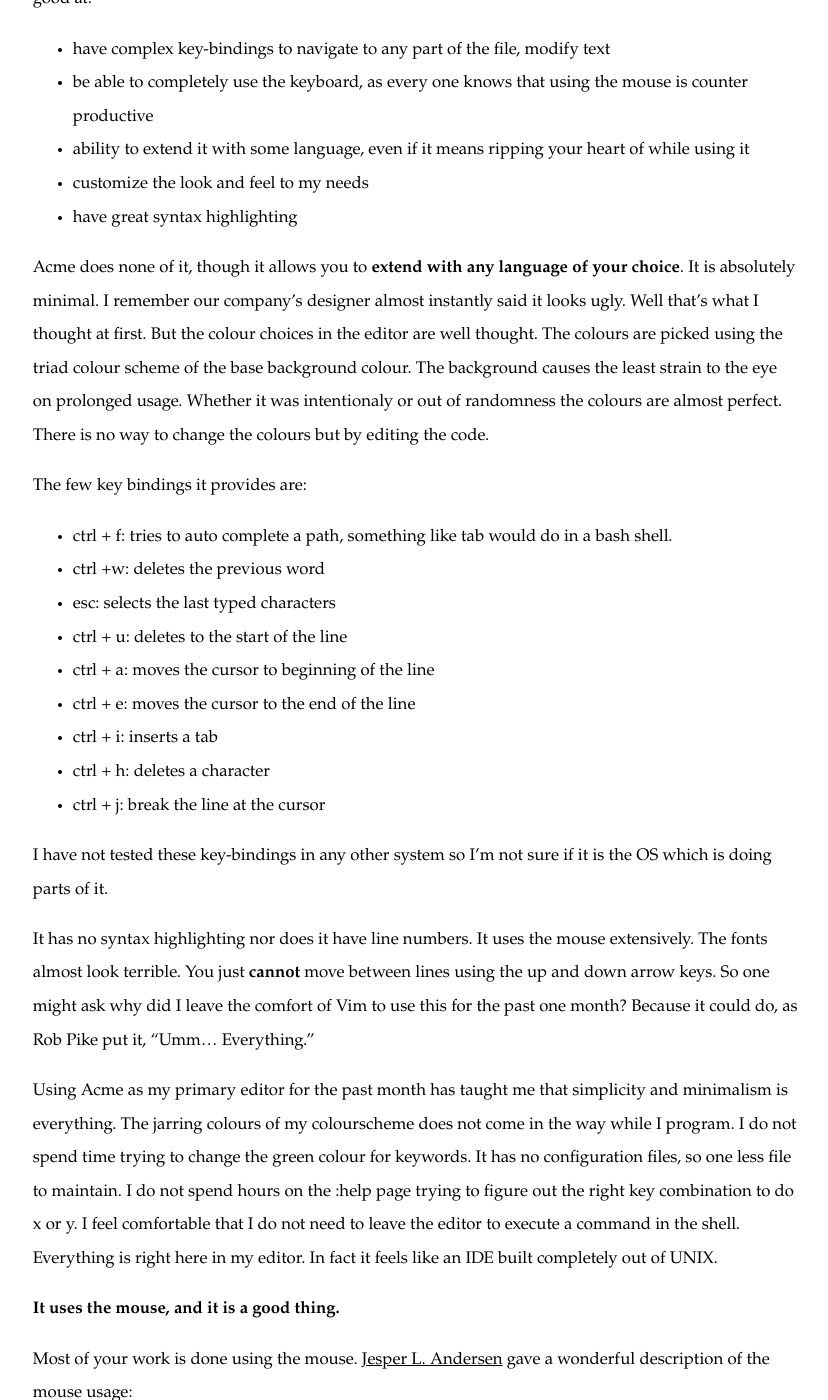
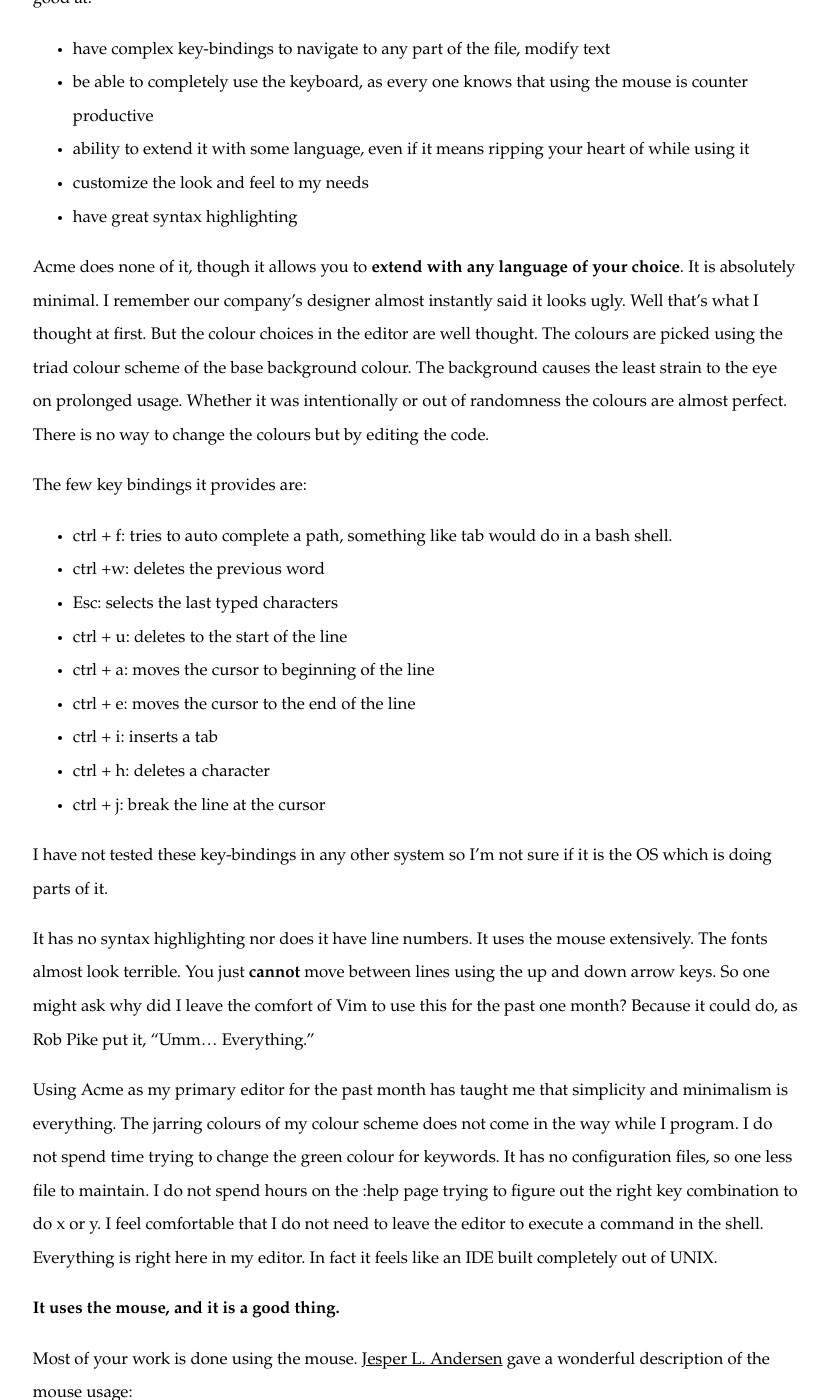
Before and after one commit to satran/satran.github.io, a Jekyll site: the page built from _posts/2014-05-25-bitter-sweet-acme.md, in a window 1280 px wide and 1400 px high, scrolled down 816 px. Shown: the whole window, without its empty margins (224-1052 px from the left). Built offline with Jekyll 4.4.1, drawn with Linux system fonts in a browser that asks for light colours; some web fonts are replaced; comment, search, counter and statistics services are not loaded; some of the changed text lies outside the part shown.

Commit message:
Spell check.

```diff
--- a/_posts/2014-05-25-bitter-sweet-acme.md
+++ b/_posts/2014-05-25-bitter-sweet-acme.md
@@ -13,7 +13,7 @@ The first time someone mentioned Acme, I immediately thought of The Road Runner
 
 > "Acme," said Penn, and laughed.
 
-> -- [Rob Pike](http://research.swtch.com/acme)
+> [Rob Pike](http://research.swtch.com/acme)
 
 Acme has not gotten the popularity of Emacs or Vim. It is probably because it is counter to what people think an editor is capable of doing. These are a few features that I used to think an editor should be good at:
 
@@ -24,13 +24,13 @@ Acme has not gotten the popularity of Emacs or Vim. It is probably because it is
 - have great syntax highlighting
 
 
-Acme does none of it, though it allows you to **extend with any language of your choice**. It is absolutely minimal. I remember our company's designer almost instantly said it looks ugly. Well that's what I thought at first. But the colour choices in the editor are well thought. The colours are picked using the triad colour scheme of the base background colour. The background causes the least strain to the eye on prolonged usage. Whether it was intentionaly or out of randomness the colours are almost perfect. There is no way to change the colours but by editing the code.
+Acme does none of it, though it allows you to **extend with any language of your choice**. It is absolutely minimal. I remember our company's designer almost instantly said it looks ugly. Well that's what I thought at first. But the colour choices in the editor are well thought. The colours are picked using the triad colour scheme of the base background colour. The background causes the least strain to the eye on prolonged usage. Whether it was intentionally or out of randomness the colours are almost perfect. There is no way to change the colours but by editing the code.
 
 The few key bindings it provides are:
 
 - ctrl + f: tries to auto complete a path, something like tab would do in a bash shell.
 - ctrl +w: deletes the previous word
-- esc: selects the last typed characters
+- Esc: selects the last typed characters
 - ctrl + u: deletes to the start of the line
 - ctrl + a: moves the cursor to beginning of the line
 - ctrl + e: moves the cursor to the end of the line
@@ -42,7 +42,7 @@ I have not tested these key-bindings in any other system so I'm not sure if it i
 
 It has no syntax highlighting nor does it have line numbers. It uses the mouse extensively. The fonts almost look terrible. You just **cannot** move between lines using the up and down arrow keys. So one might ask why did I leave the comfort of Vim to use this for the past one month? Because it could do, as Rob Pike put it, "Umm... Everything."
 
-Using Acme as my primary editor for the past month has taught me that simplicity and minimalism is everything. The jarring colours of my colourscheme does not come in the way while I program. I do not spend time trying to change the green colour for keywords. It has no configuration files, so one less file to maintain. I do not spend hours on the :help page trying to figure out the right key combination to do x or y. I feel comfortable that I do not need to leave the editor to execute a command in the shell. Everything is right here in my editor. In fact it feels like an IDE built completely out of UNIX.
+Using Acme as my primary editor for the past month has taught me that simplicity and minimalism is everything. The jarring colours of my colour scheme does not come in the way while I program. I do not spend time trying to change the green colour for keywords. It has no configuration files, so one less file to maintain. I do not spend hours on the :help page trying to figure out the right key combination to do x or y. I feel comfortable that I do not need to leave the editor to execute a command in the shell. Everything is right here in my editor. In fact it feels like an IDE built completely out of UNIX.
 
 **It uses the mouse, and it is a good thing.**
 
@@ -69,6 +69,7 @@ There are a few tricks I learnt over the past month which might be useful to a f
     - `s/regex/text/[g]`  replaces regex with text
     - `<range>m a1` moves range to after a1
     - `<range>t a1`  copies range to after a1
+
 - Acme takes a few arguments:
     - `-a` does auto indent. Export variable `tabstop` to specify the width of a tab.
     - `-f` specifies the font. It can use the OS's fonts. To use Inconsolata you can pass -f /mnt/font/Inconsolata/12a/font. The a in 12a sets antialias.
```
Also changed, not shown: other parts of _posts/2014-05-25-bitter-sweet-acme.md (+1 -1 lines).
